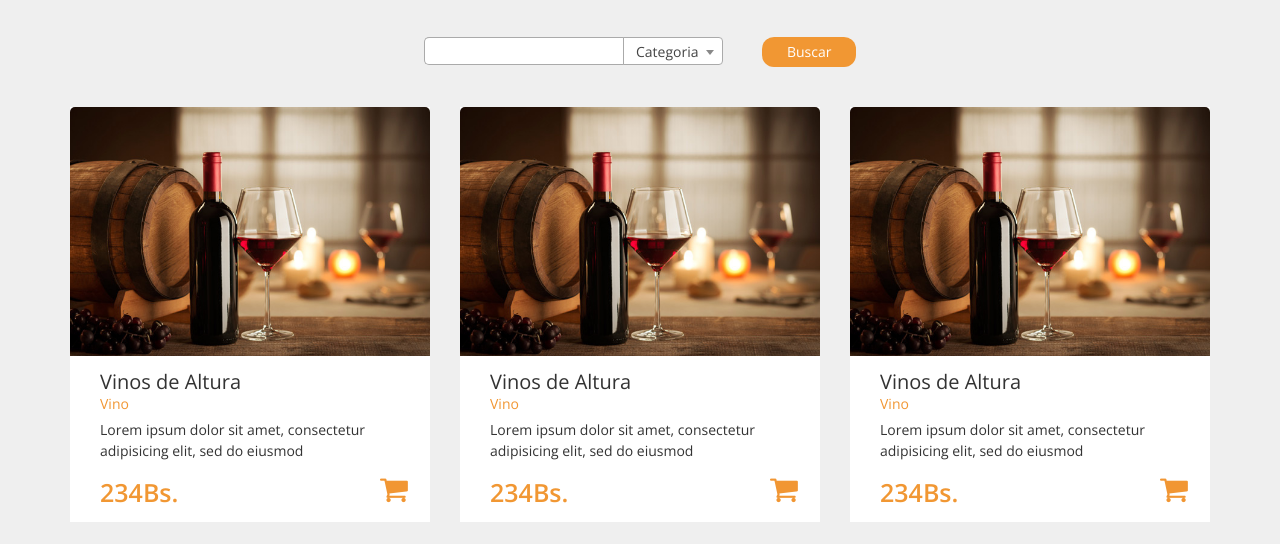
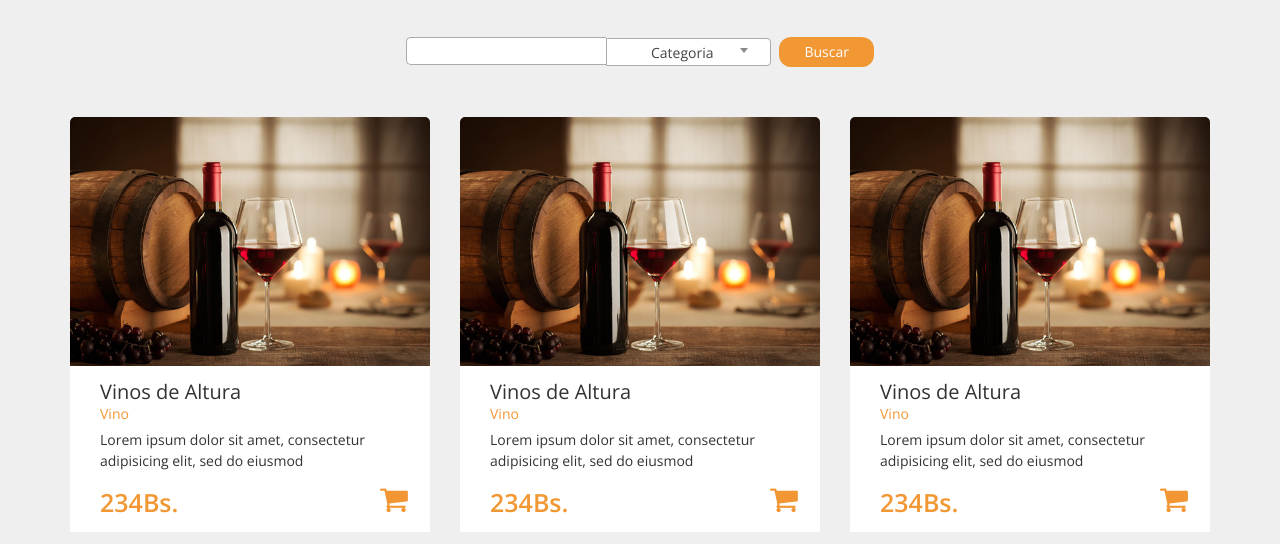
Before and after one commit to LauRisueno/Vitiendas, a plain HTML site: page products.html in a window 1280 px wide. Shown: the part 216-760 px from the top of the page. Drawn offline with nearby package versions, Linux system fonts and the light colour scheme.

Commit message:
Latest changes

```diff
--- a/css/style.css
+++ b/css/style.css
@@ -2024,7 +2024,8 @@ ul.tag-cloud, ul.sidebar-gallery {
 .searcher button {
   padding: 4px 25px;
   border-radius: 12px;
-  margin-left: 50px;
+  margin: 10px auto;
+  margin-left: 85px;
 }
 
 .productos {
@@ -2476,14 +2477,14 @@ option {
   border: 1px solid #aaa !important;
   border-radius: 0px 4px 4px 0px !important;
   border-left: 0;
-  margin-top: -5px !important;
-  width: 100px !important;
+  margin-top: -4px !important;
+  width: 165px !important;
   outline: 0;
 }
 
 .select2-container--default .select2-selection--single .select2-selection__arrow {
-  top: -1px !important;
-  right: -12px !important;
+  top: -3px !important;
+  right: -63px !important;
 }
 
 .select2-container--default .select2-results__option--highlighted[aria-selected] {
@@ -2511,7 +2512,7 @@ option {
 
 @media (min-width:389px) {
   .select2-container--default .select2-selection--single {
-    margin-top: -3px !important;
+    margin-top: -2px !important;
   }
 }
 
@@ -2529,6 +2530,9 @@ option {
   .precio i {
     margin: 0 15px;
     display: inline-block;
+  }
+  .searcher{
+    text-align: center;
   }
 }
 
--- a/products.html
+++ b/products.html
@@ -56,7 +56,7 @@
         <h2>Nuestros Productos</h2>
         <p class="lead">Lorem ipsum dolor sit amet, consectetur adipisicing elit, sed do eiusmod tempor incididunt ut <br> et dolore magna aliqua. Ut enim ad minim veniam</p>
       </div>
-      <div class="searcher text-center">
+      <div class="searcher">
         <input type="text" name="" value="">
         <select id="e1">
           <option value="">Categoria</option>
```
